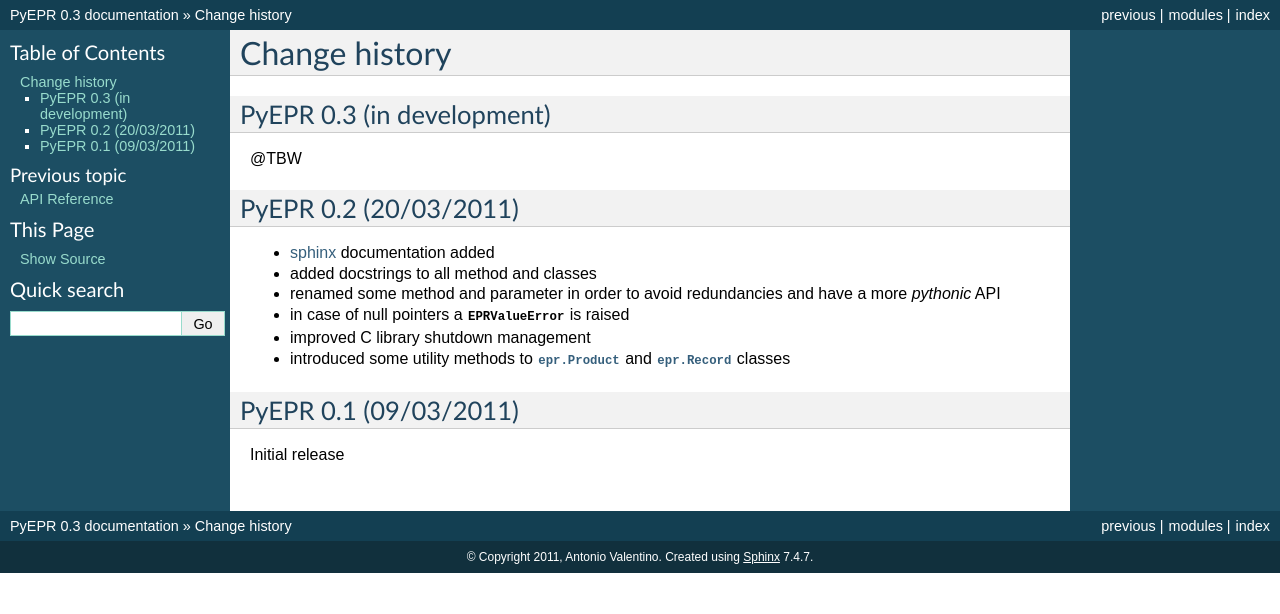
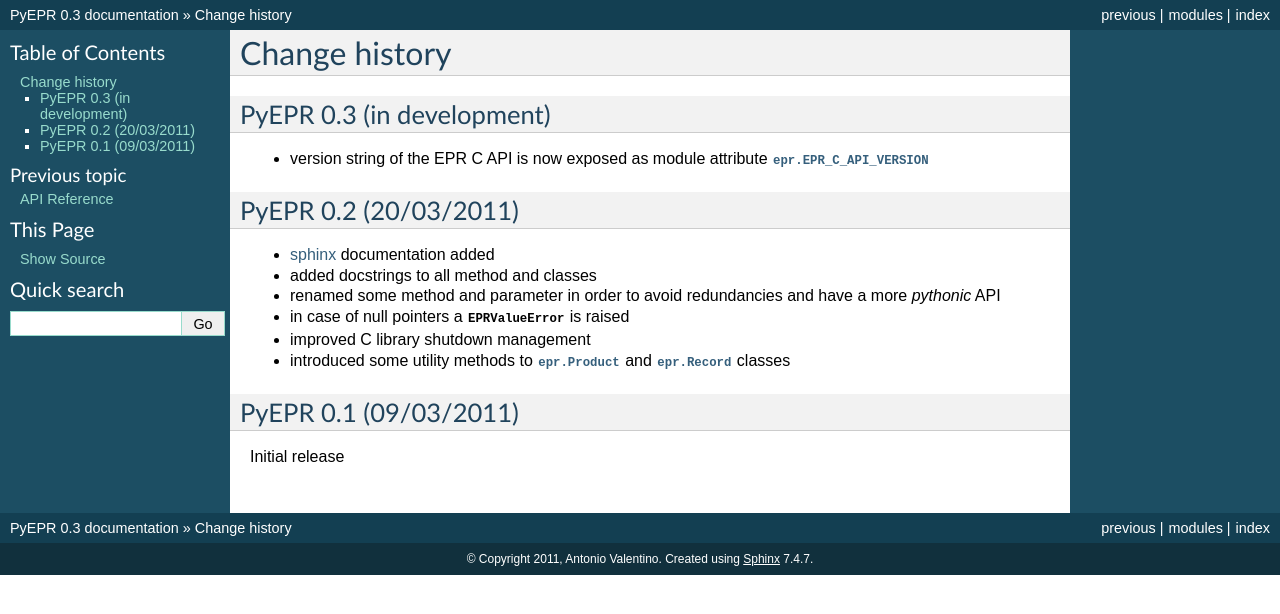
Before and after one commit to avalentino/pyepr, a Sphinx documentation site: the page built from doc/NEWS.txt, in a window 1280 px wide. Shown: the top 614 px of the page. Built offline with Sphinx 7.4.7, drawn with Linux system fonts in a browser that asks for light colours; formulas are drawn with MathJax 3.

Commit message:
version string of the EPR C API is now exposed as module attribute (EPR_C_API_VERSION)

```diff
--- a/doc/NEWS.txt
+++ b/doc/NEWS.txt
@@ -5,7 +5,8 @@
 PyEPR 0.3 (in development)
 --------------------------
 
-@TBW
+* version string of the EPR C API is now exposed as module attribute
+  :data:`epr.EPR_C_API_VERSION`
 
 
 PyEPR 0.2 (20/03/2011)
--- a/doc/reference.txt
+++ b/doc/reference.txt
@@ -949,6 +949,11 @@
 Data
 ----
 
+.. data:: EPR_C_API_VERSION
+
+   Version string of the wrapped `EPR API`_ C library
+
+
 Data type identifiers
 ~~~~~~~~~~~~~~~~~~~~~
 
```
Also changed, not shown: 2 other files.
